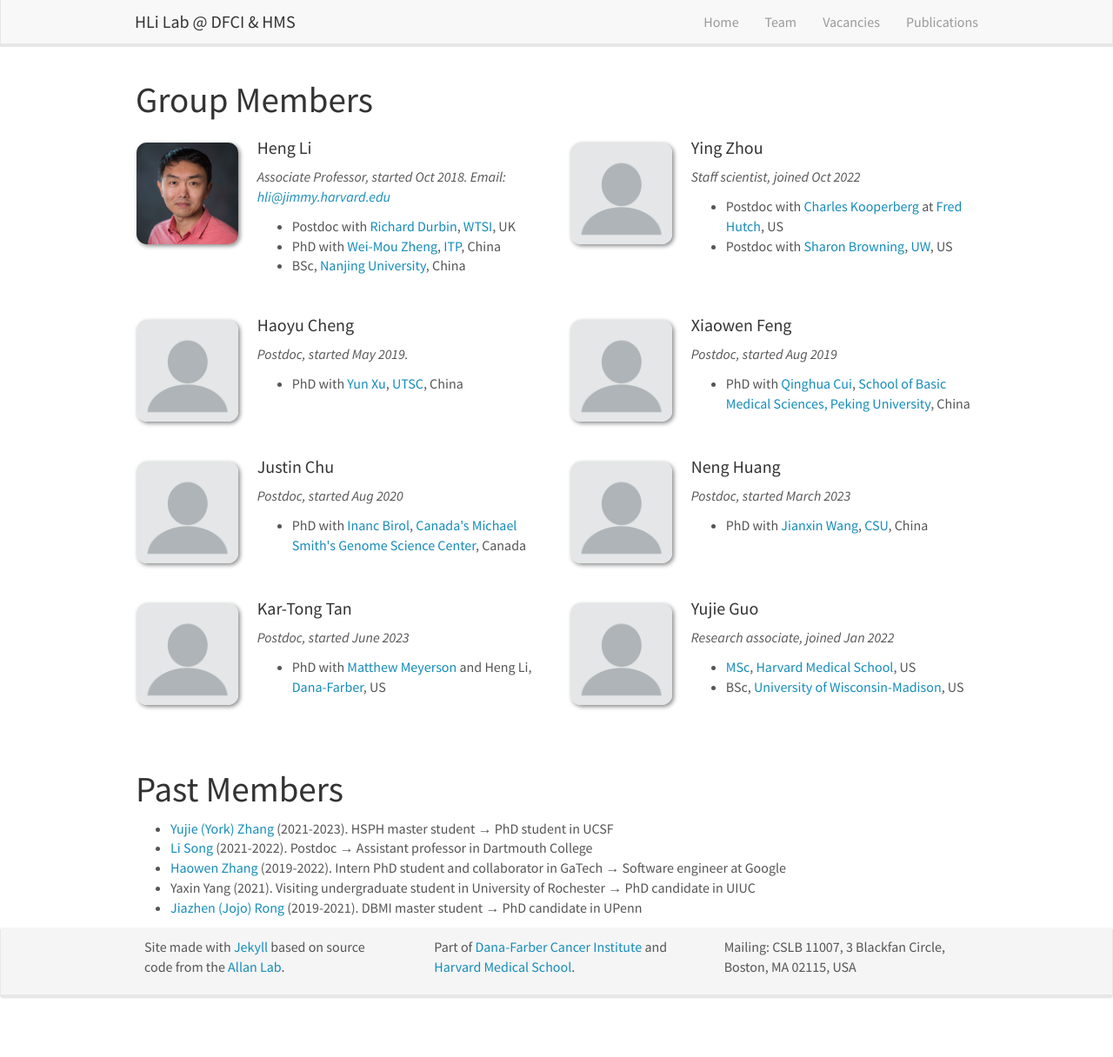
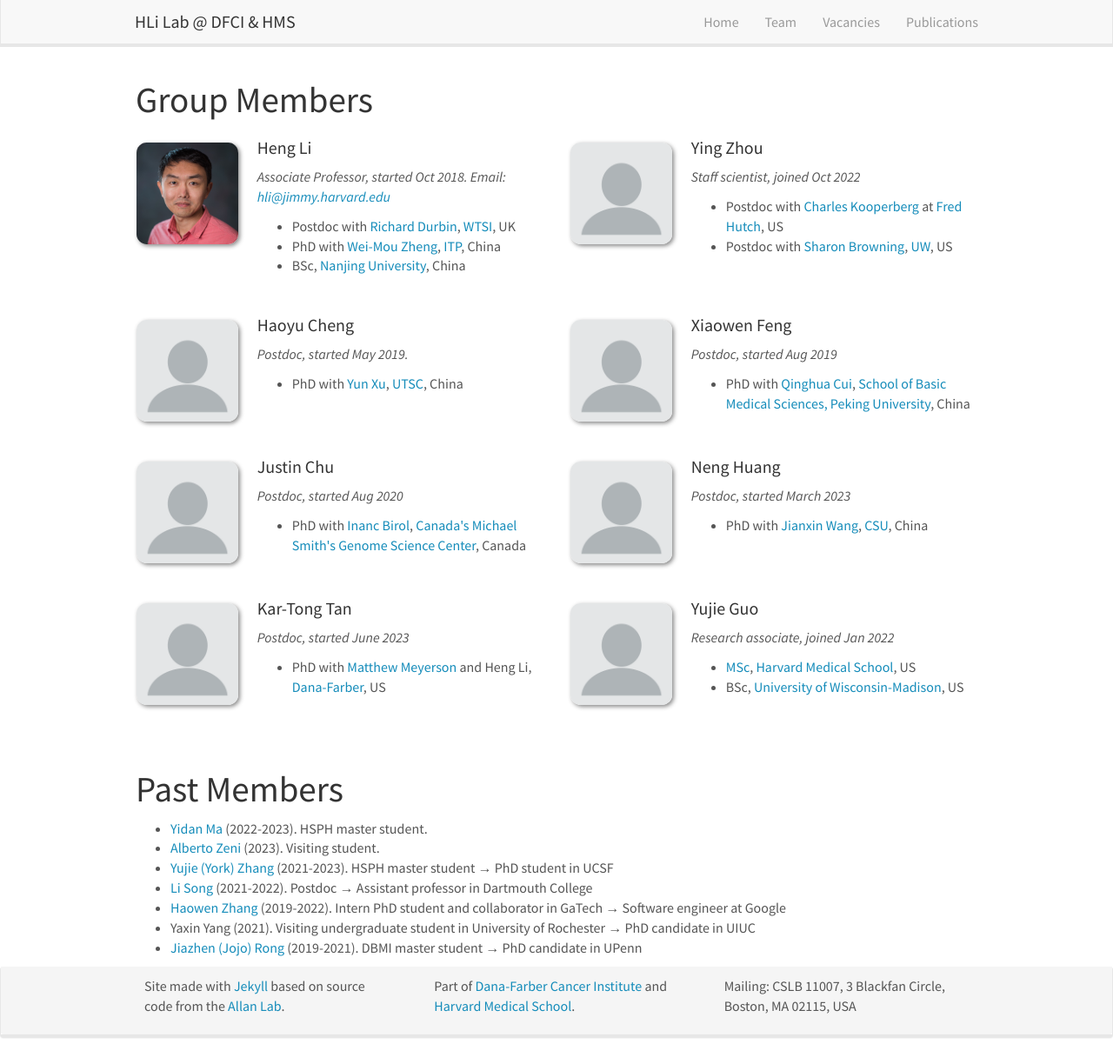
Before and after one commit to hlilab/hlilab.github.io, a Jekyll site: the page built from _pages/team.md, in a window 1280 px wide and 1216 px high. Shown: the whole window at 87% size. Built offline with Jekyll 4.4.1, drawn with Linux system fonts in a browser that asks for light colours; nearby versions of some CDN libraries.

Commit message:
updated Yidan and Alberto

```diff
--- a/_pages/team.md
+++ b/_pages/team.md
@@ -74,6 +74,8 @@ permalink: /team/
 
 # Past Members
 
+* [Yidan Ma](https://www.linkedin.com/in/yidanma-51/) (2022-2023). HSPH master student.
+* [Alberto Zeni](https://www.linkedin.com/in/alberto-zeni/) (2023). Visiting student.
 * [Yujie (York) Zhang](https://yuz682.github.io/) (2021-2023). HSPH master student &#8594; PhD student in UCSF
 * [Li Song](https://www.linkedin.com/in/li-song-81201329) (2021-2022). Postdoc &#8594; Assistant professor in Dartmouth College
 * [Haowen Zhang](https://zhanghaowen.com/) (2019-2022). Intern PhD student and collaborator in GaTech &#8594; Software engineer at Google
```
